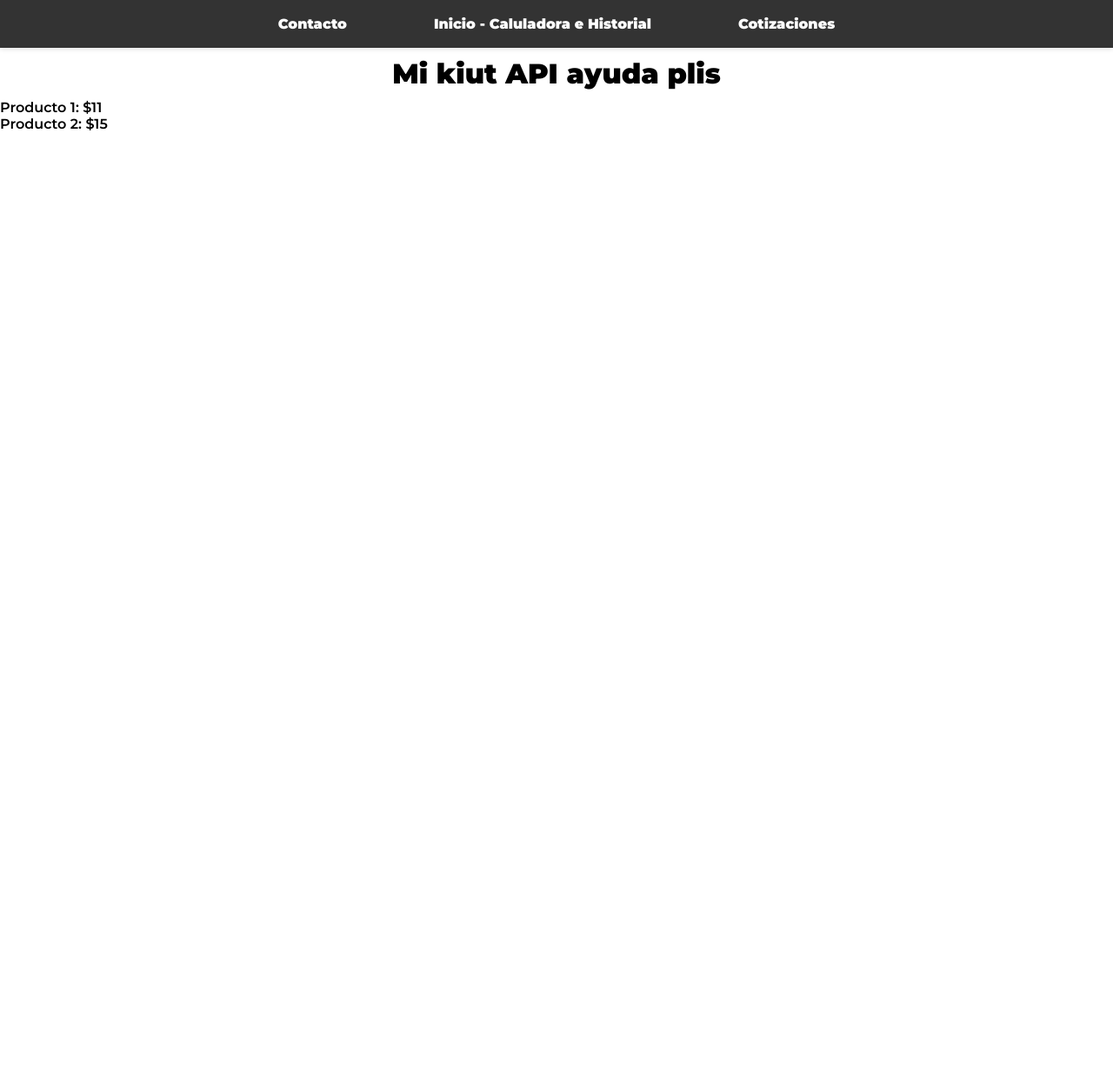
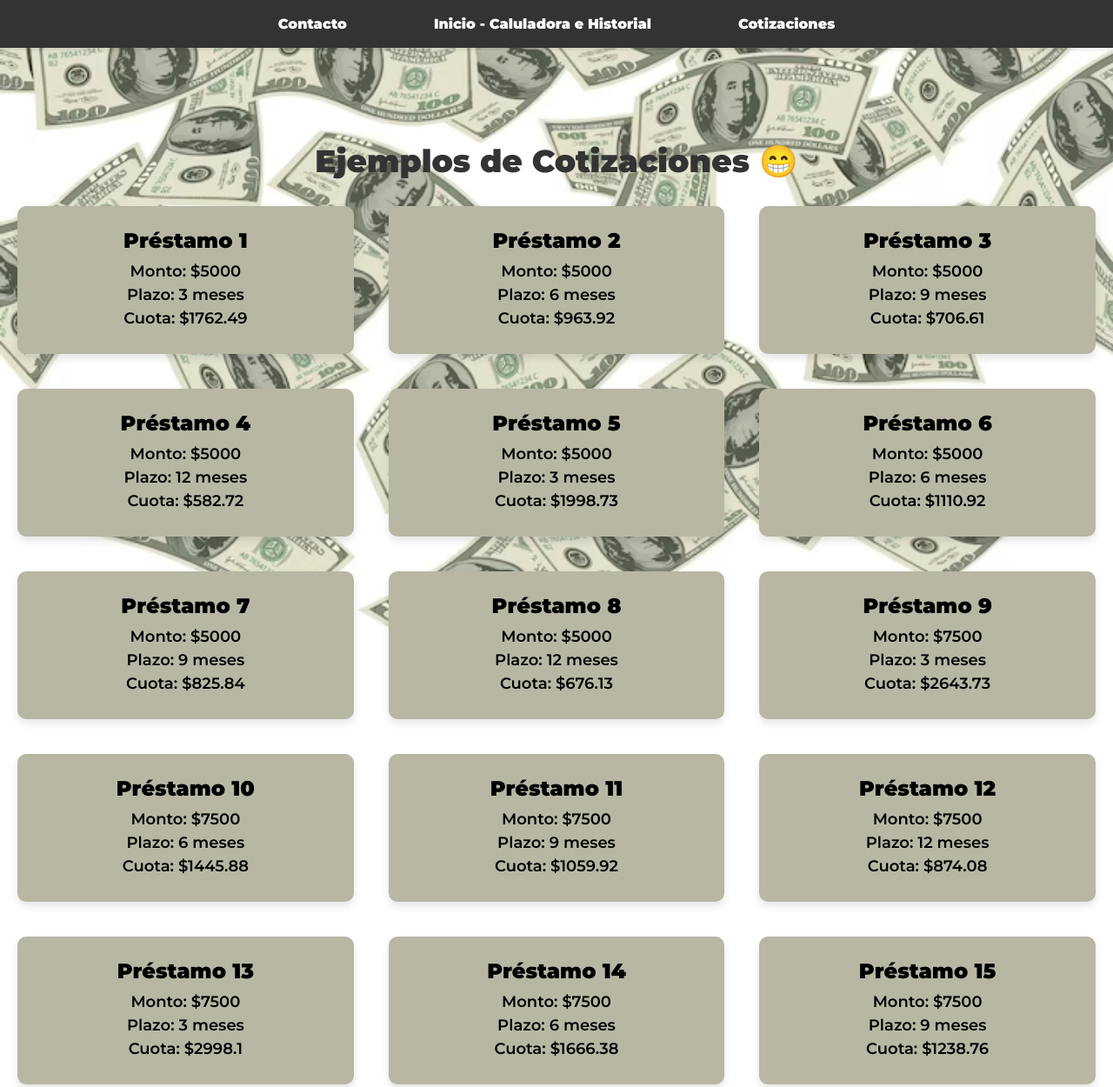
Before and after one commit to fabianacervini/entregaFinalFabianaCervini, a plain HTML site: page pages/ejemplos.html in a window 1280 px wide. Shown: the top 1250 px of the page at 87% size. Before the commit the page ends 960 px from the top, so only its background shows below. Drawn offline with Linux system fonts and the light colour scheme; some packages are replaced by stand-ins of ours; a script that the page names is missing.

Commit message:
finalizando subida API

```diff
--- a/css/styles.css
+++ b/css/styles.css
@@ -127,7 +127,7 @@ input {
 button {
   width: 100%;
   padding: 20px;
-  background-color: #6b705c;
+  background-color: #b7b7a4;
   color: #fff;
   border: none;
   border-radius: 6px;
@@ -158,3 +158,62 @@ button:hover {
   font-size: 18px;
   font-family: 'Montserrat', sans-serif;
 }
+
+
+/* Estilos para la página de ejemplos de cotizaciones */
+
+.mainEjemplos {
+  display: flex;
+  flex-direction: column;
+  align-items: center;
+  text-align: center;
+  margin-top: 100px;
+}
+
+.h1Ejemplos {
+  font-size: 36px;
+  color: #333;
+  margin-top: 150px;
+}
+
+ul#productos {
+  list-style: none;
+  padding: 0;
+  display: flex;
+  flex-wrap: wrap;
+  justify-content: center;
+}
+
+ul#productos li {
+  background-color: #b7b7a4;
+  border-radius: 10px;
+  padding: 25px;
+  margin: 20px;
+  box-shadow: 0px 5px 10px rgba(0, 0, 0, 0.1);
+  width: calc(33.33% - 40px);
+  text-align: center;
+  transition: transform 0.3s;
+  position: relative;
+}
+
+ul#productos li:hover {
+  transform: scale(1.05);
+}
+
+ul#productos li::before,
+ul#productos li::after {
+  content: "";
+}
+
+ul#productos li .nombre {
+  font-weight: bold;
+  font-size: 24px;
+  margin-bottom: 10px;
+}
+
+ul#productos li .monto,
+ul#productos li .plazo,
+ul#productos li .cuota {
+  font-size: 18px;
+  margin-bottom: 5px;
+}
--- a/js/cotizaciones.js
+++ b/js/cotizaciones.js
@@ -1,14 +1,20 @@
 document.addEventListener('DOMContentLoaded', () => {
   const listaProductos = document.getElementById('productos');
 
-  // Utiliza Fetch para obtener los datos del archivo JSON
+  // Utiliza Fetch para traer los datos del archivo JSON
   fetch('../json/datos.json')
       .then(response => response.json())
       .then(data => {
           // Itera a través de los datos y crea elementos HTML para mostrarlos
           data.forEach(producto => {
               const li = document.createElement('li');
-              li.textContent = `${producto.nombre}: $${producto.precio}`;
+              li.classList.add('producto'); // Agrega la clase 'producto' al elemento <li>
+              li.innerHTML = `
+                <div class="nombre">${producto.nombre}</div>
+                <div class="monto">Monto: $${producto.monto}</div>
+                <div class="plazo">Plazo: ${producto.plazo} meses</div>
+                <div class="cuota">Cuota: $${producto.cuota || 'N/A'}</div>
+              `;
               listaProductos.appendChild(li);
           });
       })
--- a/json/datos.json
+++ b/json/datos.json
@@ -1,12 +1,107 @@
 [
-    {
-      "id": 1,
-      "nombre": "Producto 1",
-      "precio": 11
-    },
-    {
-      "id": 2,
-      "nombre": "Producto 2",
-      "precio": 15
-    }
-  ]
+  {
+    "nombre": "Préstamo 1",
+    "monto": 5000,
+    "plazo": 3,
+    "tasaInteres": 100,
+    "cuota": 1762.49
+  },
+  {
+    "nombre": "Préstamo 2",
+    "monto": 5000,
+    "plazo": 6,
+    "tasaInteres": 100,
+    "cuota": 963.92
+  },
+  {
+    "nombre": "Préstamo 3",
+    "monto": 5000,
+    "plazo": 9,
+    "tasaInteres": 100,
+    "cuota": 706.61
+  },
+  {
+    "nombre": "Préstamo 4",
+    "monto": 5000,
+    "plazo": 12,
+    "tasaInteres": 100,
+    "cuota": 582.72
+  },
+  {
+    "nombre": "Préstamo 5",
+    "monto": 5000,
+    "plazo": 3,
+    "tasaInteres": 150,
+    "cuota": 1998.73
+  },
+  {
+    "nombre": "Préstamo 6",
+    "monto": 5000,
+    "plazo": 6,
+    "tasaInteres": 150,
+    "cuota": 1110.92
+  },
+  {
+    "nombre": "Préstamo 7",
+    "monto": 5000,
+    "plazo": 9,
+    "tasaInteres": 150,
+    "cuota": 825.84
+  },
+  {
+    "nombre": "Préstamo 8",
+    "monto": 5000,
+    "plazo": 12,
+    "tasaInteres": 150,
+    "cuota": 676.13
+  },
+  {
+    "nombre": "Préstamo 9",
+    "monto": 7500,
+    "plazo": 3,
+    "tasaInteres": 100,
+    "cuota": 2643.73
+  },
+  {
+    "nombre": "Préstamo 10",
+    "monto": 7500,
+    "plazo": 6,
+    "tasaInteres": 100,
+    "cuota": 1445.88
+  },
+  {
+    "nombre": "Préstamo 11",
+    "monto": 7500,
+    "plazo": 9,
+    "tasaInteres": 100,
+    "cuota": 1059.92
+  },
+  {
+    "nombre": "Préstamo 12",
+    "monto": 7500,
+    "plazo": 12,
+    "tasaInteres": 100,
+    "cuota": 874.08
+  },
+  {
+    "nombre": "Préstamo 13",
+    "monto": 7500,
+    "plazo": 3,
+    "tasaInteres": 150,
+    "cuota": 2998.10
+  },
+  {
+    "nombre": "Préstamo 14",
+    "monto": 7500,
+    "plazo": 6,
+    "tasaInteres": 150,
+    "cuota": 1666.38
+  },
+  {
+    "nombre": "Préstamo 15",
+    "monto": 7500,
+    "plazo": 9,
+    "tasaInteres": 150,
+    "cuota": 1238.76
+  }
+]
--- a/pages/ejemplos.html
+++ b/pages/ejemplos.html
@@ -16,8 +16,13 @@
     <title>Ejemplos de Cotizaciones</title>
 </head>
 
-<body>
-  <header>
+<body class="bodyEjemplos">
+    <!-- Enlace relativo e interno para imagen de fondo -->
+    <div>
+      <img class="imgBody" src="../img/fondoDineroIlustrado.avif" alt="ilustración de billetes">
+    </div>
+
+    <header>
     <!-- Menú de página web -->
     <nav>
         <ul>
@@ -26,10 +31,12 @@
           <li><a href="ejemplos.html">Cotizaciones</a></li>
         </ul>
       </nav>
-  </header>
+    </header>
 
-    <h1>Mi kiut API ayuda plis</h1>
-    <ul id="productos"></ul>
+    <main class="mainEjemplos">
+      <h1 class="h1Ejemplos">Ejemplos de Cotizaciones 😁</h1>
+      <ul id="productos"></ul>
+    </main>
 
   <!-- Link de mi JavaScript -->
   <script src="../js/cotizaciones.js"></script>
```
